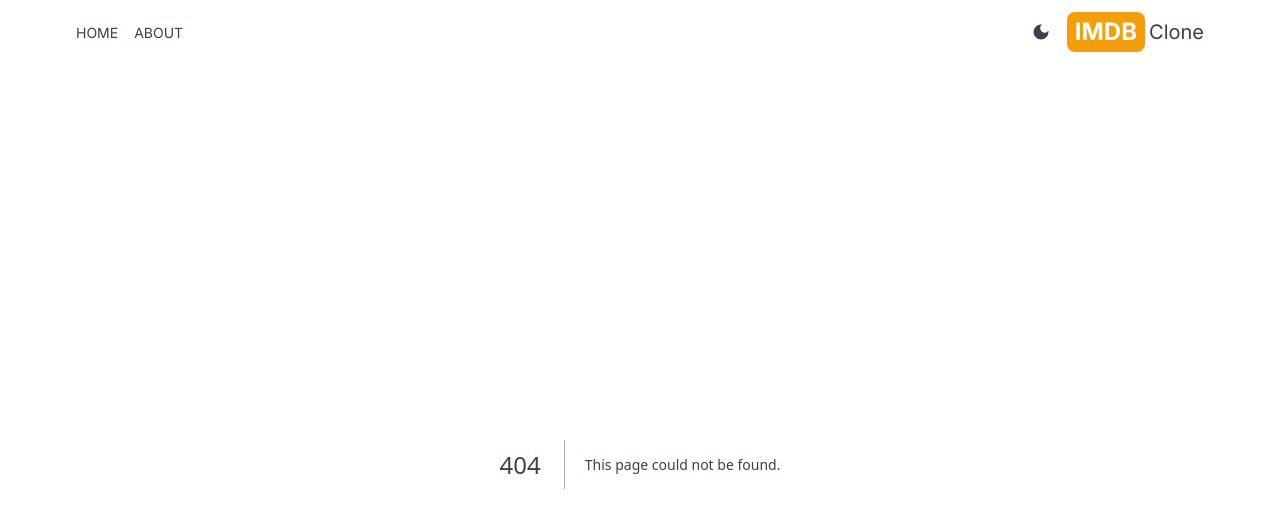
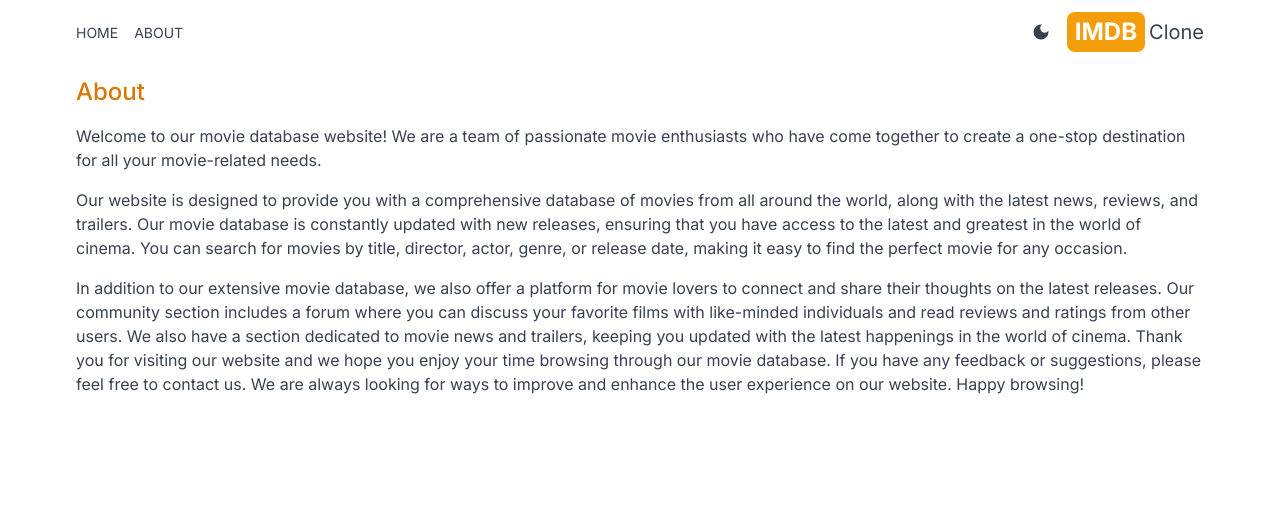
Before and after one commit to deepanshu2711/imdb-next, a Next.js app: page /about in a window 1280 px wide. Before the commit this address had no page. Shown: the top 528 px of the page. Built offline with nearby package versions, Linux system fonts and the light colour scheme.

Commit message:
create about page

```diff
--- /dev/null
+++ b/src/app/about/page.jsx
@@ -0,0 +1,38 @@
+const About = () => {
+    return (
+        <div className="max-w-6xl mx-auto p-3 space-y-4 ">
+            <h1 className="text-2xl font-medium text-amber-600">About</h1>
+            <p>
+        Welcome to our movie database website! We are a team of passionate movie
+        enthusiasts who have come together to create a one-stop destination for
+        all your movie-related needs.
+      </p>
+
+      <p>
+        Our website is designed to provide you with a comprehensive database of
+        movies from all around the world, along with the latest news, reviews,
+        and trailers. Our movie database is constantly updated with new
+        releases, ensuring that you have access to the latest and greatest in
+        the world of cinema. You can search for movies by title, director,
+        actor, genre, or release date, making it easy to find the perfect movie
+        for any occasion.
+      </p>
+
+      <p>
+        In addition to our extensive movie database, we also offer a platform
+        for movie lovers to connect and share their thoughts on the latest
+        releases. Our community section includes a forum where you can discuss
+        your favorite films with like-minded individuals and read reviews and
+        ratings from other users. We also have a section dedicated to movie news
+        and trailers, keeping you updated with the latest happenings in the
+        world of cinema. Thank you for visiting our website and we hope you
+        enjoy your time browsing through our movie database. If you have any
+        feedback or suggestions, please feel free to contact us. We are always
+        looking for ways to improve and enhance the user experience on our
+        website. Happy browsing!
+      </p>
+        </div>
+     );
+}
+
+export default About;
--- a/src/components/Header.jsx
+++ b/src/components/Header.jsx
@@ -1,10 +1,14 @@
+"use client"
 import Link from "next/link";
 import MenuItem from "./MenuItem";
 import {AiFillHome} from "react-icons/ai";
 import {BsFillInfoCircleFill} from "react-icons/bs"
 import DarkModeSwitch from "./DarkModeSwitch";
+import { useEffect, useState } from "react";
 
 const Header = () => {
+
+
     return (
         <div className="flex items-center p-3 justify-between lg:max-w-6xl mx-auto">
             <div className="flex gap-4">
```
